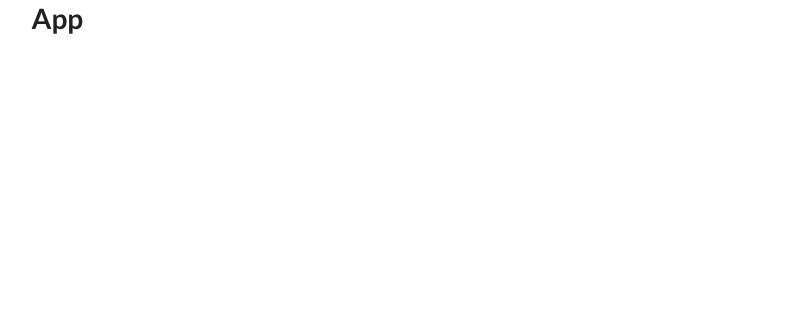
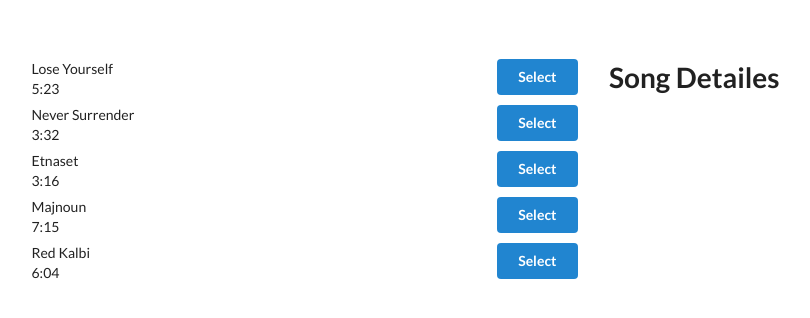
Before and after one commit to AhmedHany22/songs, a React (Create React App) app: page / in a window 1280 px wide. Shown: the top 318 px of the page, without its empty margins (45-855 px from the left). Built offline with nearby package versions, Linux system fonts and the light colour scheme.

Commit message:
Building Song List

```diff
--- a/src/components/App.js
+++ b/src/components/App.js
@@ -1,10 +1,18 @@
 import React from "react";
 import { SelectSong } from "./../actions";
+import SongList from "./songsList";
 
 const App = () => {
   return (
-    <div className="ui container">
-      <h1>App</h1>
+    <div className="ui container grid" style={{ marginTop: "45px" }}>
+      <div className="ui row">
+        <div className="column eight wide">
+          <SongList />
+        </div>
+        <div className="column eight wide">
+          <h1>Song Detailes</h1>
+        </div>
+      </div>
     </div>
   );
 };
--- /dev/null
+++ b/src/components/songsList.js
@@ -0,0 +1,39 @@
+import React, { Component } from "react";
+import { connect } from "react-redux";
+import { SelectSong } from "../actions";
+
+class SongList extends Component {
+  render() {
+    const { songs, onSelectSong } = this.props;
+    return (
+      <div className="ui devided list">
+        {renderSongList(songs, onSelectSong)}
+      </div>
+    );
+  }
+}
+
+const renderSongList = (songs, onSelectSong) => {
+  return songs.map((s) => (
+    <div className="item" key={s.title}>
+      <div className="right floated content">
+        <button className="ui button primary" onClick={() => onSelectSong(s)}>
+          Select
+        </button>
+      </div>
+      <div className="content">
+        <p>
+          {s.title}
+          <br />
+          {s.duration}
+        </p>
+      </div>
+    </div>
+  ));
+};
+
+const mapStateToProps = (state) => {
+  return { songs: state.songs };
+};
+
+export default connect(mapStateToProps, { onSelectSong: SelectSong })(SongList);
```
